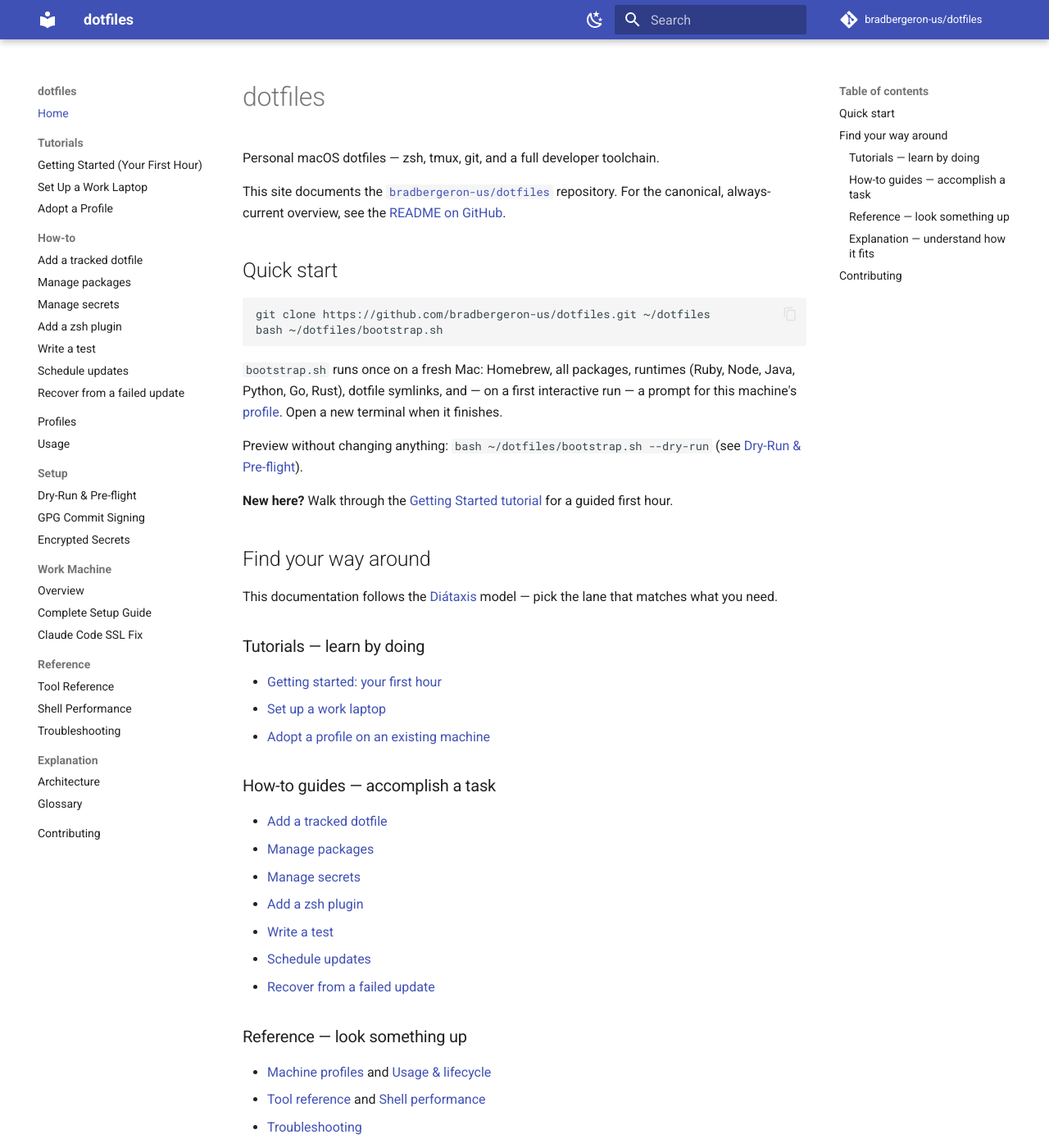
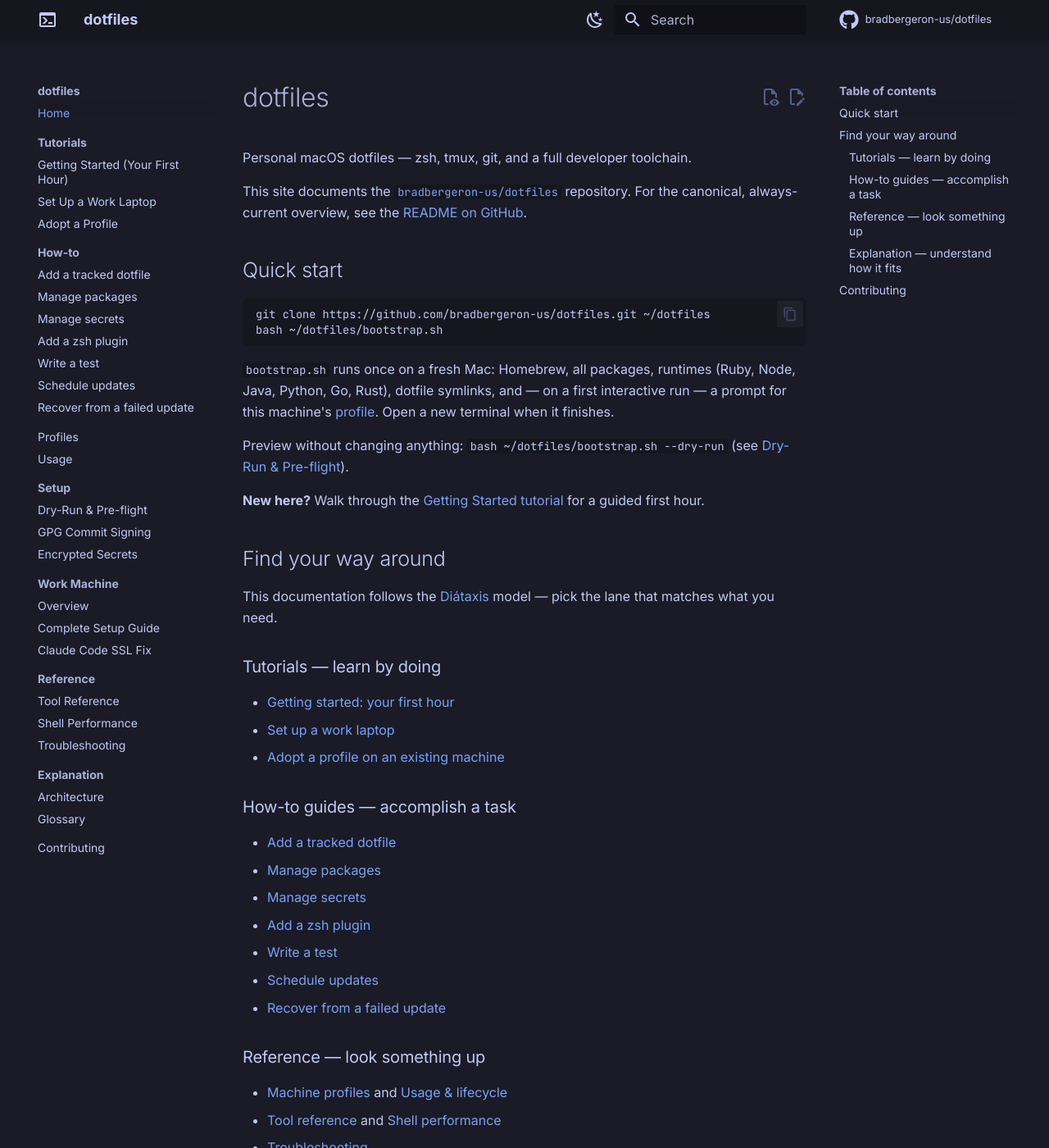
Before and after one commit to bradbergeron-us/dotfiles, an MkDocs documentation site: the page built from docs/index.md, in a window 1280 px wide and 1400 px high. Shown: the whole window at 82% size. Built offline with MkDocs 1.6.1 and Material for MkDocs 9.7.7, drawn with Linux system fonts in a browser that asks for light colours; comment, search, counter and statistics services are not loaded; some of the changed text lies outside the part shown.

Commit message:
feat(docs): Tokyo Night theme for the docs site
Replace the default Material indigo look with a custom Tokyo Night palette,
matching the Ghostty/Hyper terminal theme this repo ships.

- docs/stylesheets/extra.css: restyle the slate (dark, default) and default
  (light = Tokyo Night Day) schemes — bg #1a1b26, fg #c0caf5, blue links,
  Tokyo Night syntax highlighting; rounded code blocks/admonitions.
- mkdocs.yml: palette uses primary/accent: custom with slate first (dark by
  default); JetBrains Mono code font + Inter text; console logo + GitHub repo
  icon; add navigation.footer, content.code.annotate, content.action.edit/view,
  search.share; social link + copyright.

No new build deps (Material 9.7.6 supports custom colors).
mkdocs build --strict clean; default scheme renders as slate (Tokyo Night dark).

Co-Authored-By: Oz <oz-agent@warp.dev>

```diff
--- /dev/null
+++ b/docs/stylesheets/extra.css
@@ -0,0 +1,74 @@
+/* Tokyo Night theme for the dotfiles docs site.
+   Enabled by `primary: custom` / `accent: custom` in mkdocs.yml; these
+   variables restyle Material's `slate` (dark, shown by default) and `default`
+   (light) colour schemes to the enkia Tokyo Night palette — matching the
+   Ghostty / Hyper terminal theme this repo ships. */
+
+/* ---------- Tokyo Night (dark) — the `slate` scheme, default ---------- */
+[data-md-color-scheme="slate"] {
+  --md-default-bg-color:           #1a1b26;
+  --md-default-bg-color--light:    #24283b;
+  --md-default-bg-color--lighter:  #292e42;
+  --md-default-bg-color--lightest: #1f2335;
+  --md-default-fg-color:           #c0caf5;
+  --md-default-fg-color--light:    #a9b1d6;
+  --md-default-fg-color--lighter:  #565f89;
+  --md-default-fg-color--lightest: #414868;
+
+  /* header + nav bar */
+  --md-primary-fg-color:        #16161e;
+  --md-primary-fg-color--light: #24283b;
+  --md-primary-fg-color--dark:  #16161e;
+  --md-primary-bg-color:        #c0caf5;
+  --md-primary-bg-color--light: #a9b1d6;
+
+  /* links + interactive accent */
+  --md-accent-fg-color:         #7dcfff;
+  --md-typeset-a-color:         #7aa2f7;
+
+  /* code + syntax highlighting */
+  --md-code-bg-color:             #16161e;
+  --md-code-fg-color:             #c0caf5;
+  --md-code-hl-color:             #283457;
+  --md-code-hl-comment-color:     #565f89;
+  --md-code-hl-keyword-color:     #bb9af7;
+  --md-code-hl-function-color:    #7aa2f7;
+  --md-code-hl-string-color:      #9ece6a;
+  --md-code-hl-number-color:      #ff9e64;
+  --md-code-hl-constant-color:    #ff9e64;
+  --md-code-hl-special-color:     #f7768e;
+  --md-code-hl-operator-color:    #89ddff;
+  --md-code-hl-punctuation-color: #89ddff;
+  --md-code-hl-name-color:        #c0caf5;
+  --md-code-hl-variable-color:    #e0af68;
+
+  /* footer */
+  --md-footer-bg-color:       #16161e;
+  --md-footer-bg-color--dark: #101014;
+}
+
+/* ---------- Tokyo Night Day (light) — the `default` scheme ---------- */
+[data-md-color-scheme="default"] {
+  --md-default-bg-color:        #e1e2e7;
+  --md-default-fg-color:        #343b58;
+  --md-default-fg-color--light: #4c505e;
+  --md-primary-fg-color:        #34548a;
+  --md-primary-fg-color--dark:  #1a4ba8;
+  --md-primary-bg-color:        #ffffff;
+  --md-accent-fg-color:         #007197;
+  --md-typeset-a-color:         #2e7de9;
+  --md-code-bg-color:           #d4d6e4;
+  --md-code-fg-color:           #343b58;
+}
+
+/* ---------- Small cross-scheme polish ---------- */
+.md-typeset pre > code,
+.md-typeset .admonition,
+.md-typeset details {
+  border-radius: 8px;
+}
+
+.md-nav__link:focus,
+.md-nav__link:hover {
+  color: var(--md-accent-fg-color);
+}
--- a/mkdocs.yml
+++ b/mkdocs.yml
@@ -8,30 +8,52 @@
 
 theme:
   name: material
+  icon:
+    logo: material/console
+    repo: fontawesome/brands/github
+  font:
+    text: Inter
+    code: JetBrains Mono
   palette:
-    - media: "(prefers-color-scheme: light)"
-      scheme: default
-      primary: indigo
-      accent: indigo
+    # Tokyo Night (dark) — shown by default
+    - scheme: slate
+      primary: custom
+      accent: custom
       toggle:
         icon: material/weather-night
-        name: Switch to dark mode
-    - media: "(prefers-color-scheme: dark)"
-      scheme: slate
-      primary: indigo
-      accent: indigo
+        name: Switch to light mode
+    # Tokyo Night Day (light)
+    - scheme: default
+      primary: custom
+      accent: custom
       toggle:
         icon: material/weather-sunny
-        name: Switch to light mode
+        name: Switch to dark mode
   features:
     - navigation.instant
     - navigation.tracking
     - navigation.sections
     - navigation.top
+    - navigation.footer
+    - toc.follow
     - content.code.copy
+    - content.code.annotate
+    - content.action.edit
+    - content.action.view
     - search.suggest
     - search.highlight
-    - toc.follow
+    - search.share
+
+extra_css:
+  - stylesheets/extra.css
+
+extra:
+  social:
+    - icon: fontawesome/brands/github
+      link: https://github.com/bradbergeron-us/dotfiles
+      name: dotfiles on GitHub
+
+copyright: Copyright &copy; Brad Bergeron
 
 markdown_extensions:
   - admonition
```
